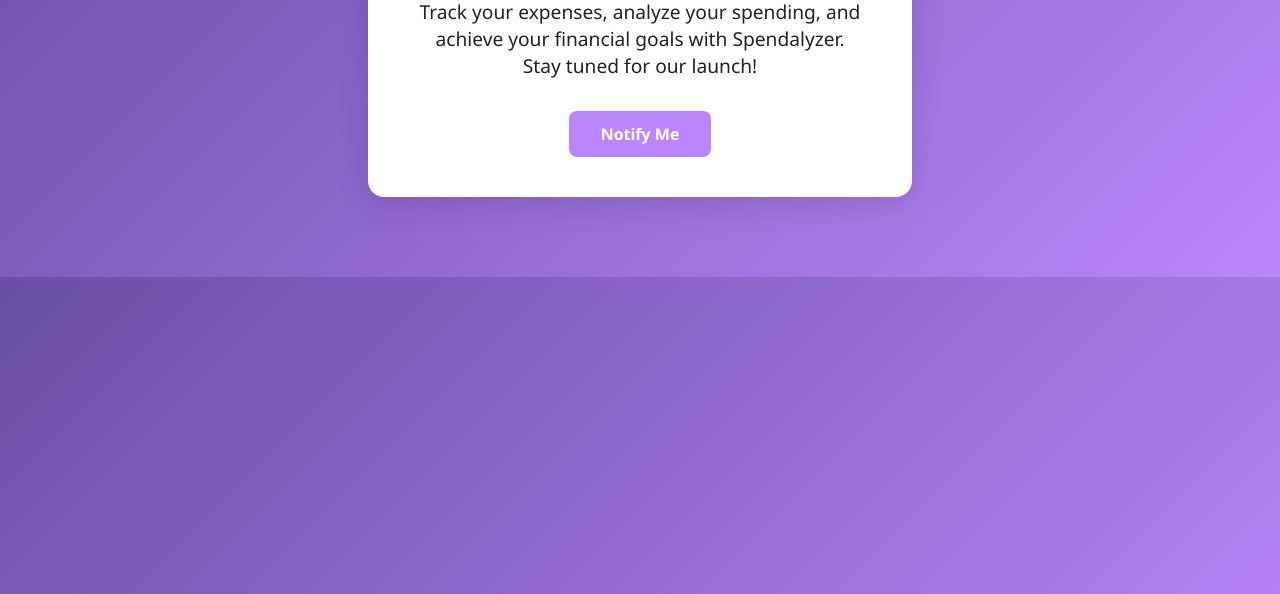
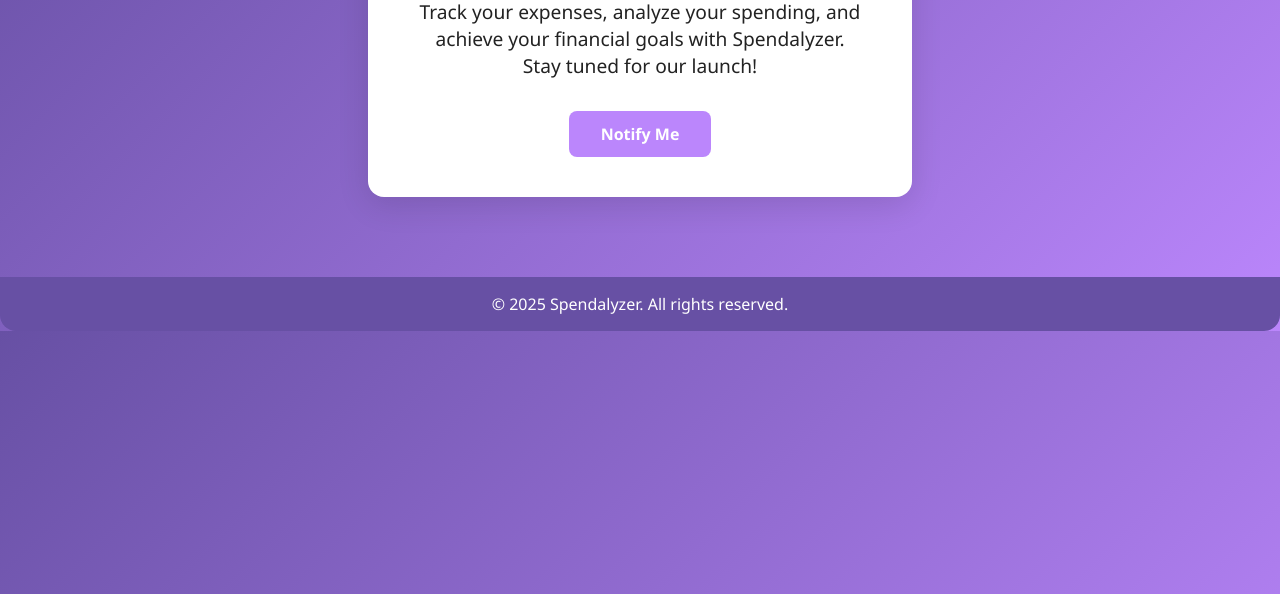
Before and after one commit to spendalyzer/spendalyzer.github.io, a plain HTML site: page index.html in a window 1280 px wide. Shown: the part 206-800 px from the top of the page. Drawn offline with Linux system fonts and the light colour scheme.

Commit message:
Update index.html
footer and contact me added

```diff
--- a/index.html
+++ b/index.html
@@ -42,6 +42,15 @@
         .cta:hover {
             background: #6750A4;
         }
+        footer {
+            margin-top: 40px;
+            padding: 16px 0;
+            background: #6750A4;
+            color: #fff;
+            text-align: center;
+            font-size: 1em;
+            border-radius: 0 0 16px 16px;
+        }
     </style>
 </head>
 <body>
@@ -53,5 +62,8 @@
         </p>
         <a href="#" class="cta">Notify Me</a>
     </div>
+    <footer>
+        &copy; 2025 Spendalyzer. All rights reserved.
+    </footer>
 </body>
 </html>
```
